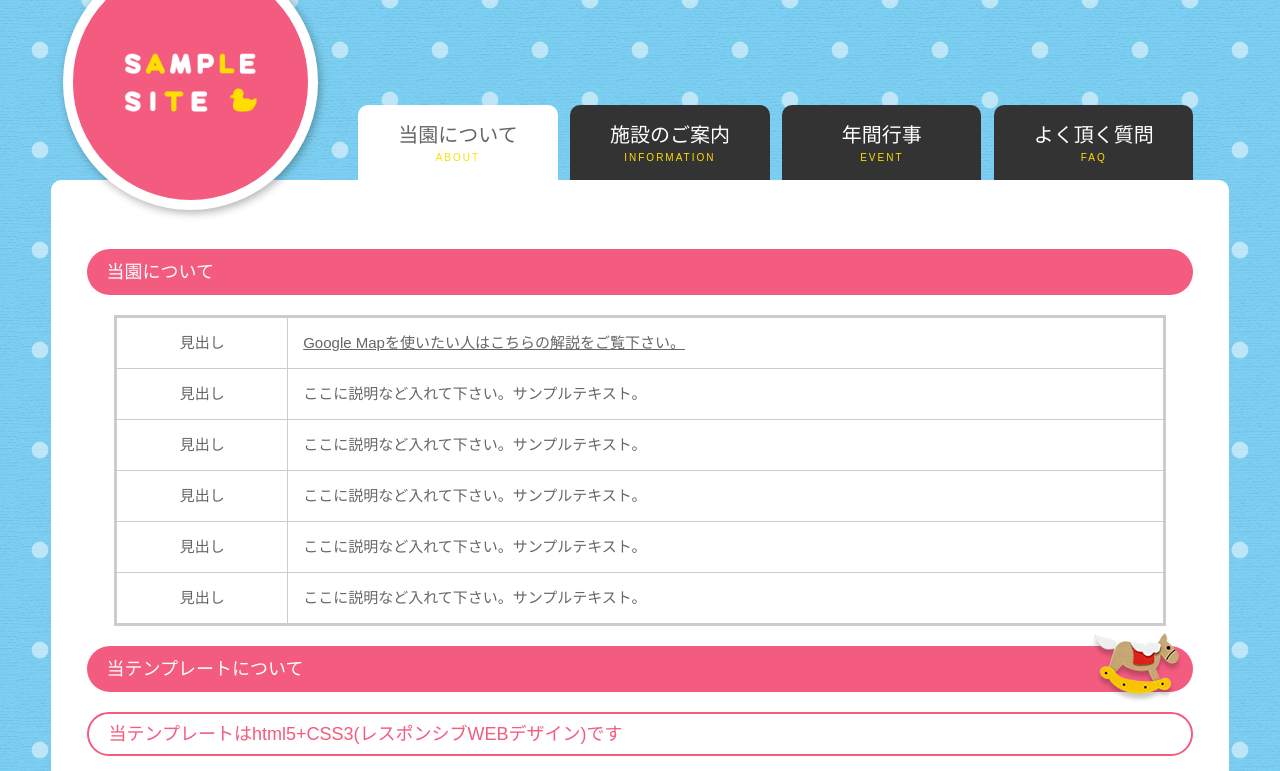
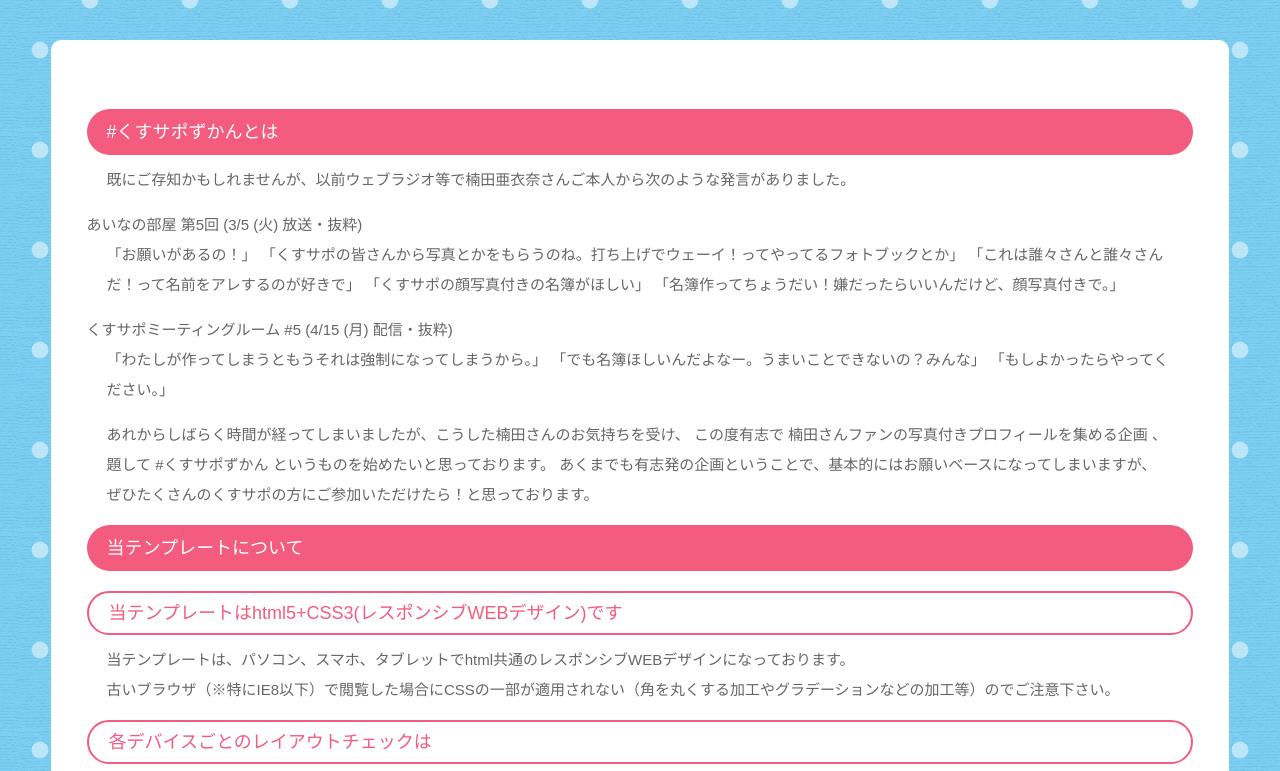
Before and after one commit to kususapo-zukan/kususapo-zukan, a plain HTML site: page sample1/index.html in a window 1280 px wide. Shown: the top 771 px of the page. Drawn offline with Linux system fonts and the light colour scheme.

Commit message:
modify index page

```diff
--- a/sample1/css/style.css
+++ b/sample1/css/style.css
@@ -693,3 +693,10 @@ header {
 }
 
 }
+
+/*
+user add style seats
+*/
+#contents{
+	margin-top:40px;
+}
--- a/sample1/index.html
+++ b/sample1/index.html
@@ -4,10 +4,10 @@
 <head>
 	<meta charset="UTF-8">
 	<meta http-equiv="X-UA-Compatible" content="IE=edge">
-	<title>幼稚園・保育園・キッズクラブ向け 無料ホームページテンプレート tp_kids4</title>
+	<title>#くすサポずかん</title>
 	<meta name="viewport" content="width=device-width, initial-scale=1">
-	<meta name="description" content="ここにサイト説明を入れます">
-	<meta name="keywords" content="キーワード１,キーワード２,キーワード３,キーワード４,キーワード５">
+	<meta name="description" content="くすサポずかんを作りませんか">
+	<meta name="keywords" content="くすサポずかん,くすサポ,名簿,くっすん,楠田亜衣奈">
 	<link rel="stylesheet" href="css/logo.css">
 	<link rel="stylesheet" href="css/style.css">
 	<script type="text/javascript" src="js/openclose.js"></script>
@@ -20,71 +20,36 @@
 <body>
 
 	<div id="container">
-
-		<header>
-			<h1 id="logo"><a href="index.html"><img src="images/logo.png" alt="SAMPLE SITE"></a></h1>
-			<!--PC用（801px以上端末）メニュー-->
-			<nav id="menubar">
-				<ul>
-					<li class="current"><a href="about.html">当園について<span>ABOUT</span></a></li>
-					<li><a href="info.html">施設のご案内<span>INFORMATION</span></a></li>
-					<li><a href="event.html">年間行事<span>EVENT</span></a></li>
-					<li><a href="faq.html">よく頂く質問<span>FAQ</span></a></li>
-				</ul>
-			</nav>
-		</header>
-
-		<!--小さな端末用（800px以下端末）メニュー-->
-		<nav id="menubar-s">
-			<ul>
-				<li class="current"><a href="about.html">当園について<span>ABOUT</span></a></li>
-				<li><a href="info.html">施設のご案内<span>INFORMATION</span></a></li>
-				<li><a href="event.html">年間行事<span>EVENT</span></a></li>
-				<li><a href="faq.html">よく頂く質問<span>FAQ</span></a></li>
-			</ul>
-		</nav>
-
 		<div id="contents">
 
 			<div id="main">
+				<section id="about">
+					<h2>#くすサポずかんとは</h2>
+					<p>既にご存知かもしれませんが、以前ウェブラジオ等で楠田亜衣奈さんご本人から次のような発言がありました。</p>
 
-				<section>
+					<h4>あいなの部屋 第5回 (3/5 (火) 放送・抜粋)</h4>
+					<p>「お願いがあるの！」
+						「くすサポの皆さんから写真とかをもらうのね。打ち上げでウェーイ！ってやってるフォトブックとか」
+						「これは誰々さんと誰々さんだ！って名前をアレするのが好きで」
+						「くすサポの顔写真付きの名簿がほしい」
+						「名簿作ってちょうだい！嫌だったらいいんだけど、顔写真付きで。」</p>
 
-					<h2>当園について</h2>
+					<h4>くすサポミーティングルーム #5 (4/15 (月) 配信・抜粋)</h4>
+					<p>「わたしが作ってしまうともうそれは強制になってしまうから。」
+						「でも名簿ほしいんだよなー。うまいことできないの？みんな」
+						「もしよかったらやってください。」</p>
 
-					<table class="ta1">
-						<tr>
-							<th>見出し</th>
-							<td><a href="http://template-party.com/file/pickup_googlemap.html">Google
-									Mapを使いたい人はこちらの解説をご覧下さい。</a></td>
-						</tr>
-						<tr>
-							<th>見出し</th>
-							<td>ここに説明など入れて下さい。サンプルテキスト。</td>
-						</tr>
-						<tr>
-							<th>見出し</th>
-							<td>ここに説明など入れて下さい。サンプルテキスト。</td>
-						</tr>
-						<tr>
-							<th>見出し</th>
-							<td>ここに説明など入れて下さい。サンプルテキスト。</td>
-						</tr>
-						<tr>
-							<th>見出し</th>
-							<td>ここに説明など入れて下さい。サンプルテキスト。</td>
-						</tr>
-						<tr>
-							<th>見出し</th>
-							<td>ここに説明など入れて下さい。サンプルテキスト。</td>
-						</tr>
-					</table>
-
+					<p>
+						あれからしばらく時間が経ってしまいましたが、こうした楠田さんのお気持ちを受け、
+						この度有志で 楠田さんファンの写真付きプロフィールを集める企画 、
+						題して #くすサポずかん というものを始めたいと思っております。
+						あくまでも有志発の企画ということで、基本的にはお願いベースになってしまいますが、
+						ぜひたくさんのくすサポの方にご参加いただけたら！と思っております。</p>
 				</section>
 
 				<section id="about">
 
-					<h2 class="bg2">当テンプレートについて</h2>
+					<h2>当テンプレートについて</h2>
 
 					<h3>当テンプレートはhtml5+CSS3(レスポンシブWEBデザイン)です</h3>
 					<p>当テンプレートは、パソコン、スマホ、タブレットでhtml共通のレスポンシブWEBデザインになっております。<br>
@@ -119,7 +84,7 @@
 
 				<section>
 
-					<h2 class="bg3">当テンプレートの使い方</h2>
+					<h2>当テンプレートの使い方</h2>
 
 					<h3>注意：当テンプレートにはメインメニューが「２箇所」入っています</h3>
 					<p>パソコンなどの大きな端末向け「<strong class="color1">menubar（幅801px以上）</strong>」と、スマホなどの小さな端末向け「<strong
@@ -164,15 +129,6 @@
 					<p>現在表示中のメニュー設定は、<br>
 						&lt;li <span class="color1">class=&quot;current&quot;</span>&gt;<br>
 						のようにclass指定をつけて下さい。自動では入りませんのでご注意を。</p>
-
-					<h3 class="bg1">見出しの装飾（飛行機）</h3>
-					<p>３タイプの装飾画像を用意しています。これは&lt;h3 class=&quot;bg1&quot;&gt;で出ます。<br>
-						上で使っていますがh2タグにももちろん使えます。<br>
-						※古いブラウザだと画像は出ません。</p>
-					<h3 class="bg2">見出しの装飾（木馬）</h3>
-					<p>これは&lt;h3 class=&quot;bg2&quot;&gt;で出ます。</p>
-					<h3 class="bg3">見出しの装飾（列車）</h3>
-					<p>これは&lt;h3 class=&quot;bg3&quot;&gt;で出ます。</p>
 
 					<h3>スマホなどの小さな端末からボタンクリックでPC画面を表示させたい方へ</h3>
 					<p>レスポンシブデザインだと、スマホやタブレットなどの小さな端末から見た場合はそれ専用のレイアウトに変わりますが、あえてPC画面も見せたいユーザーの為に<a
@@ -220,7 +176,7 @@
 		<!--/contents-->
 
 		<footer>
-			<small>Copyright&copy; <a href="index.html">SAMPLE SITE</a> All Rights Reserved.</small>
+			<small>Copyright&copy; #くすサポずかん All Rights Reserved.</small>
 			<span class="pr"><a href="http://template-party.com/" target="_blank">《Web Design:Template-Party》</a></span>
 		</footer>
 
```
Also changed, not shown: sample2/index.html (+3 -3 lines).
